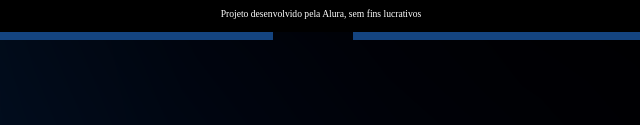
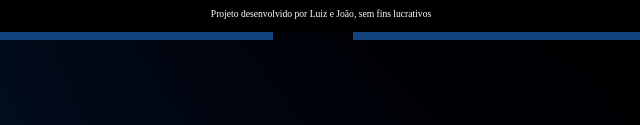
Before and after one commit to joaogabrieldasilvaviana/mayron-lgbt, a plain HTML site: page index.html in a window 1280 px wide. Shown: the part 768-893 px from the top of the page, 327-967 px from the left. Drawn offline with Linux system fonts and the light colour scheme.

Commit message:
Update index.html

```diff
--- a/index.html
+++ b/index.html
@@ -13,17 +13,17 @@
                 <div class="cartao__conteudo">
                     <h3>Programação</h3>
                     <div class="cartao__conteudo__pergunta">
-                        <p>O que é JavaScript?</p>
+                        <p>O que é MayronScript?</p>
                     </div>
                     <div class="cartao__conteudo__resposta">
-                        <p>O JavaScript é uma linguagem de programação</p>
+                        <p>O MayronScript é uma linguagem de programação</p>
                     </div>
                 </div>
             </article> -->
         </section>
     </main>
     <footer>
-        <p>Projeto desenvolvido pela Alura, sem fins lucrativos</p>
+        <p>Projeto desenvolvido por Luiz e João, sem fins lucrativos</p>
     </footer>
     <script src="app.js"></script>
     <script src="perguntas.js"></script>
```
